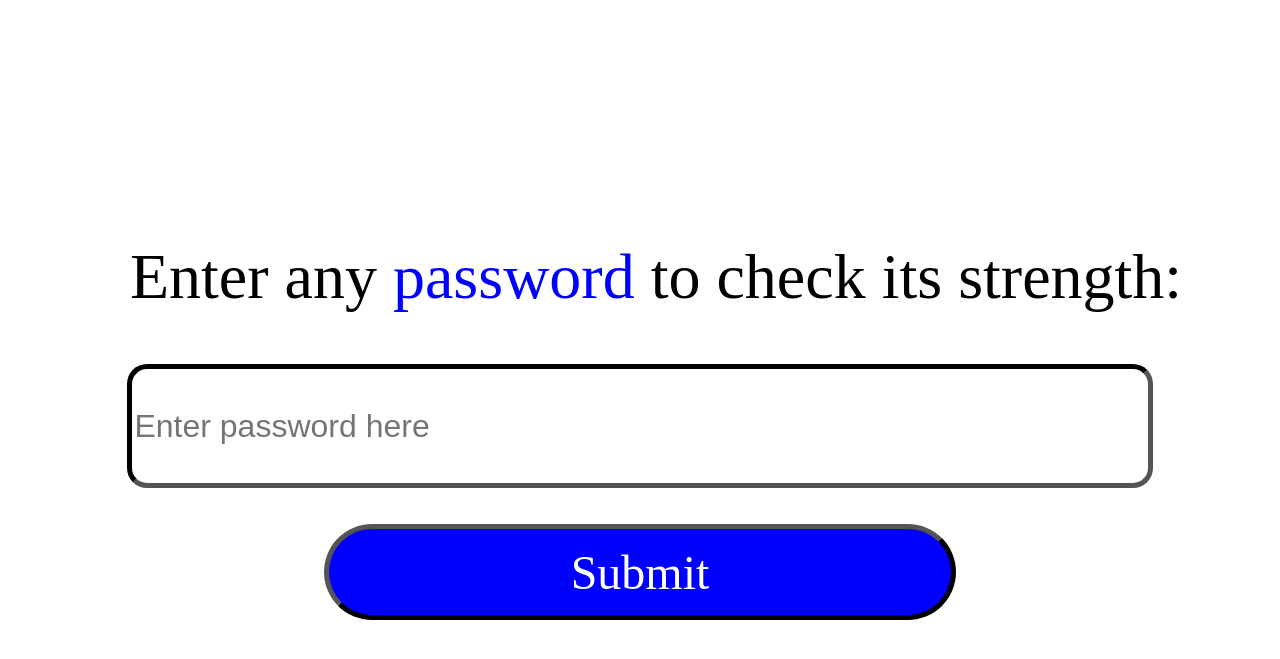
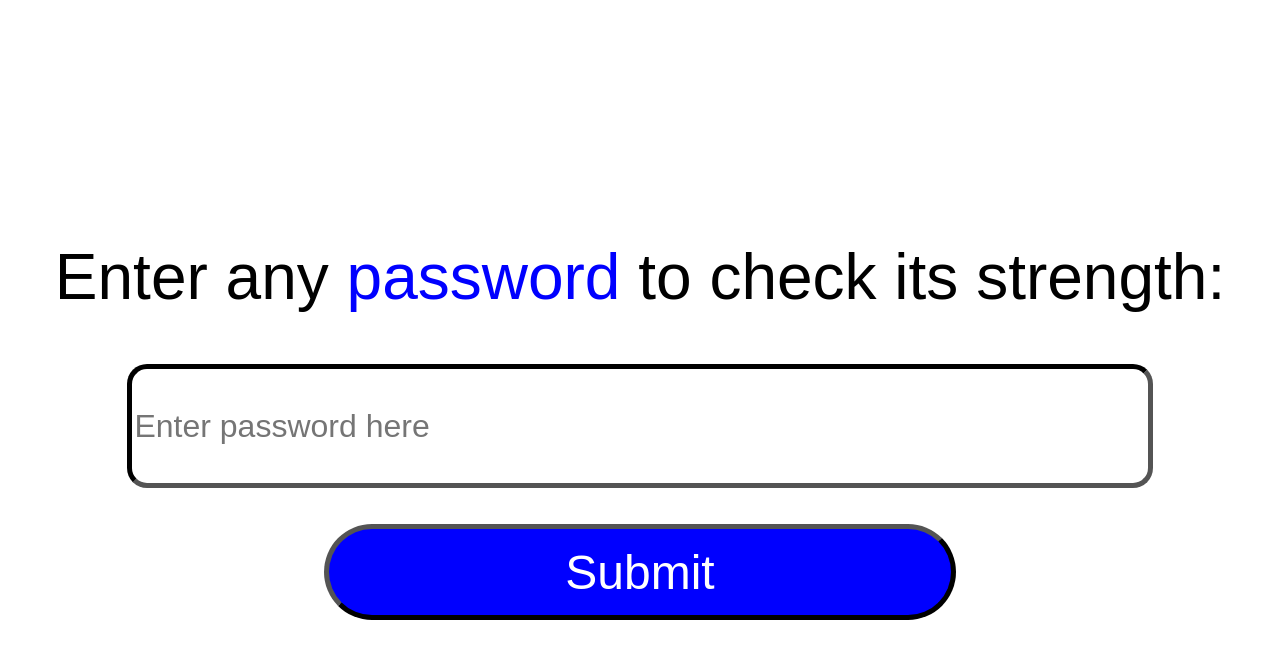
Before and after one commit to aryachawan/passmate, a Flask app: template templates/strengthcalci.html in a window 1280 px wide. Shown: the top 659 px of the page. Run offline with Flask 3, Linux system fonts and the light colour scheme; the template is opened without the code that fills it, so the values that code supplies are empty.

Commit message:
Update strengthcalci.html

```diff
--- a/templates/strengthcalci.html
+++ b/templates/strengthcalci.html
@@ -7,12 +7,12 @@
 <style>
     body {
         background-color:white;
+        font-family: sans-serif;
     }
 
     #entrylabel {
-        font-family: Agency FB;
+        text-align: center;
         font-size: 4rem;
-        margin-left: 2rem;
         color: black;
         background-color: white;
         border-radius: 20px;
@@ -43,7 +43,6 @@
         background-color: blue;
         border-color: black;
         font-size: 3rem;
-        font-family: Agency FB;
         padding-top: 1rem;
         padding-bottom: 2rem;
         height: 6rem;
```
